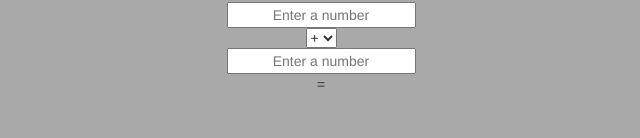
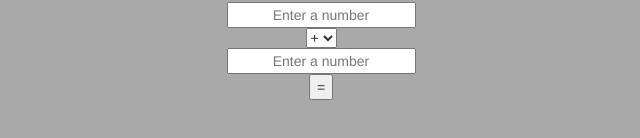
Before and after one commit to ThatSpaceGuy/Prime-Weekend-Challenge-3, a website: page public/index.html in a window 1280 px wide. Shown: the part 154-292 px from the top of the page, 319-959 px from the left. Drawn offline with Linux system fonts and the light colour scheme.

Commit message:
0.2.1 - Change equals to button

```diff
--- a/public/index.html
+++ b/public/index.html
@@ -24,7 +24,7 @@
 			<input type="text" id="num2" class="numBox" placeholder="Enter a number"/>
 		</div>
 		<div id="calcEquals">
-			<p>=</p>
+			<button id="equalsButton">=</button>
 			<p id="calcAnswer"></p>
 		</div>
 	</div>
--- a/public/scripts/scripts.js
+++ b/public/scripts/scripts.js
@@ -10,4 +10,6 @@ console.log('scripts.js sourced!');
 $(document).ready(function(){
   console.log('Document ready!');
 
+
+
 }); // end document ready
```
